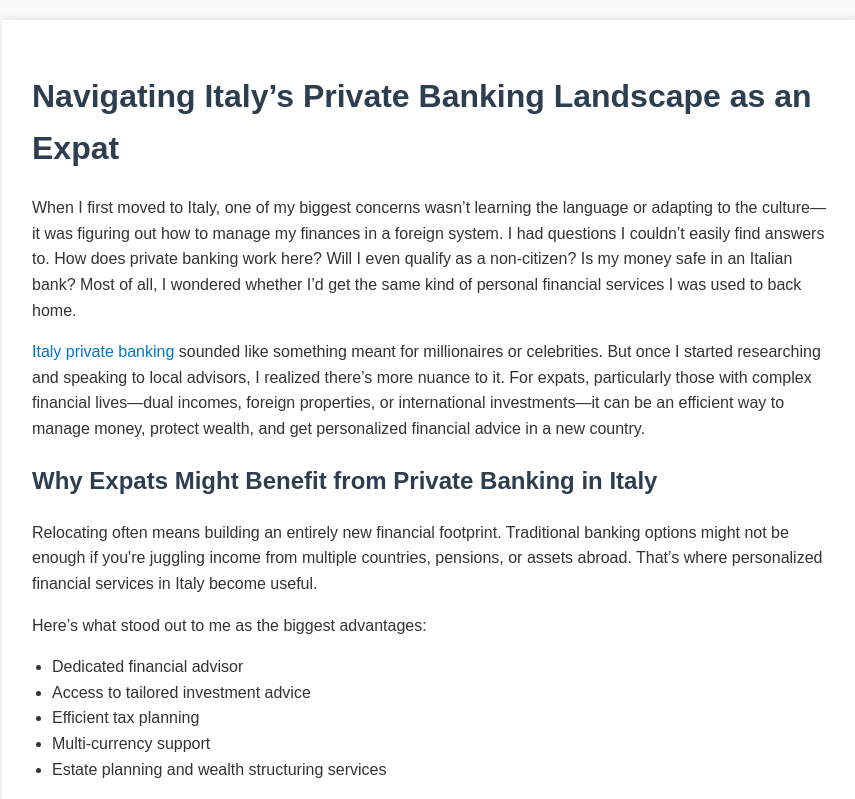
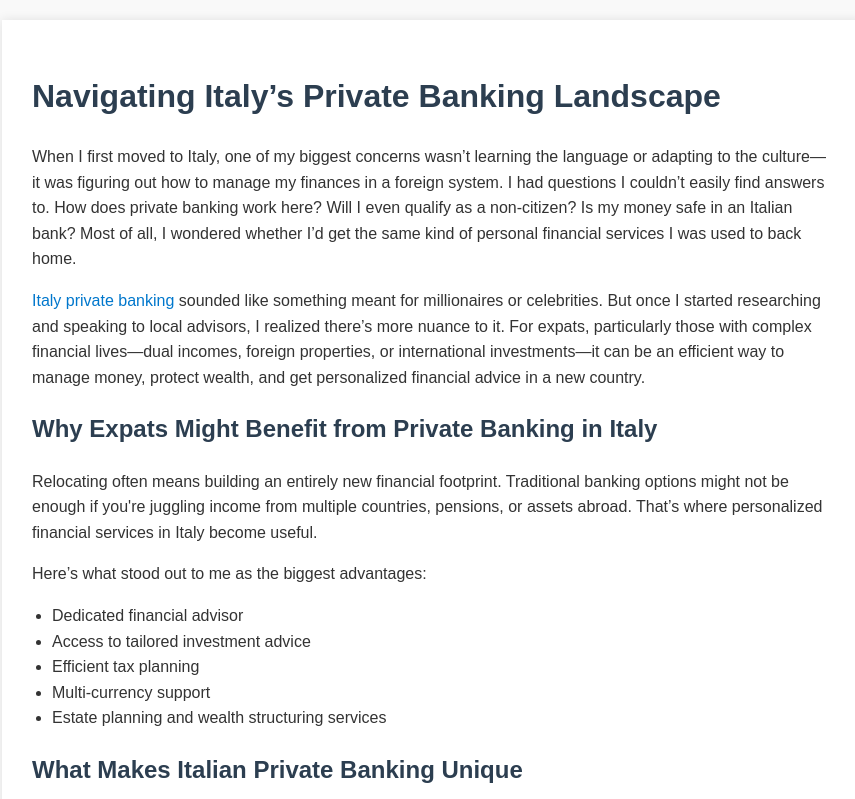
Before and after one commit to EliteNewsDaily/navigating-italys-private-banking-landscape, a plain HTML site: page index.html in a window 1280 px wide. Shown: the top 799 px of the page, without its empty margins (208-1063 px from the left). Drawn offline with Linux system fonts and the light colour scheme.

Commit message:
Update index.html

```diff
--- a/index.html
+++ b/index.html
@@ -3,7 +3,7 @@
 <head>
   <meta charset="UTF-8" />
   <meta name="viewport" content="width=device-width, initial-scale=1.0" />
-  <title>Italy Private Banking for Expats</title>
+  <title>Italy Private Banking </title>
   <style>
     body {
       font-family: Arial, sans-serif;
@@ -48,7 +48,7 @@
 </head>
 <body>
   <div class="container">
-    <h1>Navigating Italy’s Private Banking Landscape as an Expat</h1>
+    <h1>Navigating Italy’s Private Banking Landscape</h1>
     <p>When I first moved to Italy, one of my biggest concerns wasn’t learning the language or adapting to the culture—it was figuring out how to manage my finances in a foreign system. I had questions I couldn’t easily find answers to. How does private banking work here? Will I even qualify as a non-citizen? Is my money safe in an Italian bank? Most of all, I wondered whether I’d get the same kind of personal financial services I was used to back home.</p>
 
     <p><a href="https://pearllemonvisa.com/italy-private-banking-for-expats/">Italy private banking</a> sounded like something meant for millionaires or celebrities. But once I started researching and speaking to local advisors, I realized there’s more nuance to it. For expats, particularly those with complex financial lives—dual incomes, foreign properties, or international investments—it can be an efficient way to manage money, protect wealth, and get personalized financial advice in a new country.</p>
```
